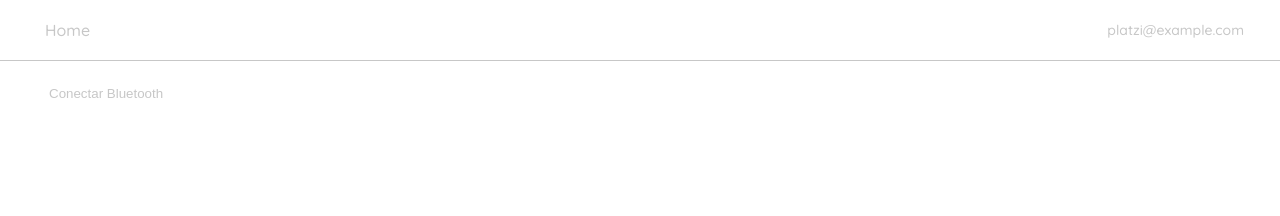
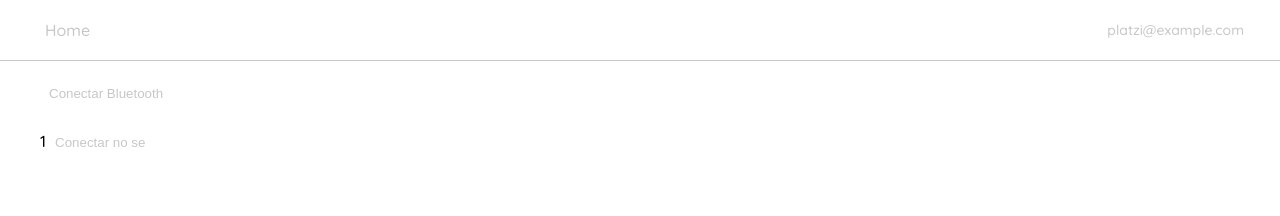
Before and after one commit to ipobletev/SME-DigPlat, a React app in the folder Frontend/: page / in a window 1280 px wide. Shown: the top 216 px of the page. Built offline with nearby package versions, Linux system fonts and the light colour scheme.

Commit message:
Is added tesseract V 2.0

```diff
--- a/Frontend/package.json
+++ b/Frontend/package.json
@@ -31,6 +31,7 @@
     "react": "^17.0.2",
     "react-dom": "^17.0.2",
     "react-router-dom": "^5.3.0",
+    "tesseract.js": "^2.0.0",
     "webpack": "^5.56.1",
     "webpack-cli": "^4.8.0",
     "webpack-dev-server": "^4.3.1"
--- /dev/null
+++ b/Frontend/src/components/OCRtesseract.jsx
@@ -0,0 +1,23 @@
+import React from "react";
+import Tesseract from 'tesseract.js';
+
+const teseracto = () => {
+  Tesseract.recognize(
+    'https://tesseract.projectnaptha.com/img/eng_bw.png',
+    'eng',
+    { logger: m => console.log(m) }
+  ).then(({ data: { text } }) => {
+    console.log(text);
+  })
+}
+
+const OCRtesseract = () => {
+  return (
+    <ul>
+      1
+        <button className="OCRtesseract" onClick={teseracto} >Conectar no se</button>
+    </ul>
+  );
+}
+
+export default OCRtesseract;
--- a/Frontend/src/pages/Home.jsx
+++ b/Frontend/src/pages/Home.jsx
@@ -1,12 +1,14 @@
 import React from 'react'
 import Header from '../components/Header'
 import BluetoothWifi from '../components/BluetoothWifi'
+import OCRtesseract from '../components/OCRtesseract'
 
 const Home = () => {
     return (
         <div>
         <Header />
         <BluetoothWifi />
+        <OCRtesseract />
         </div>
     )
 }
```
Also changed, not shown: 1 other file (tests, documents, lock files or other folders).
